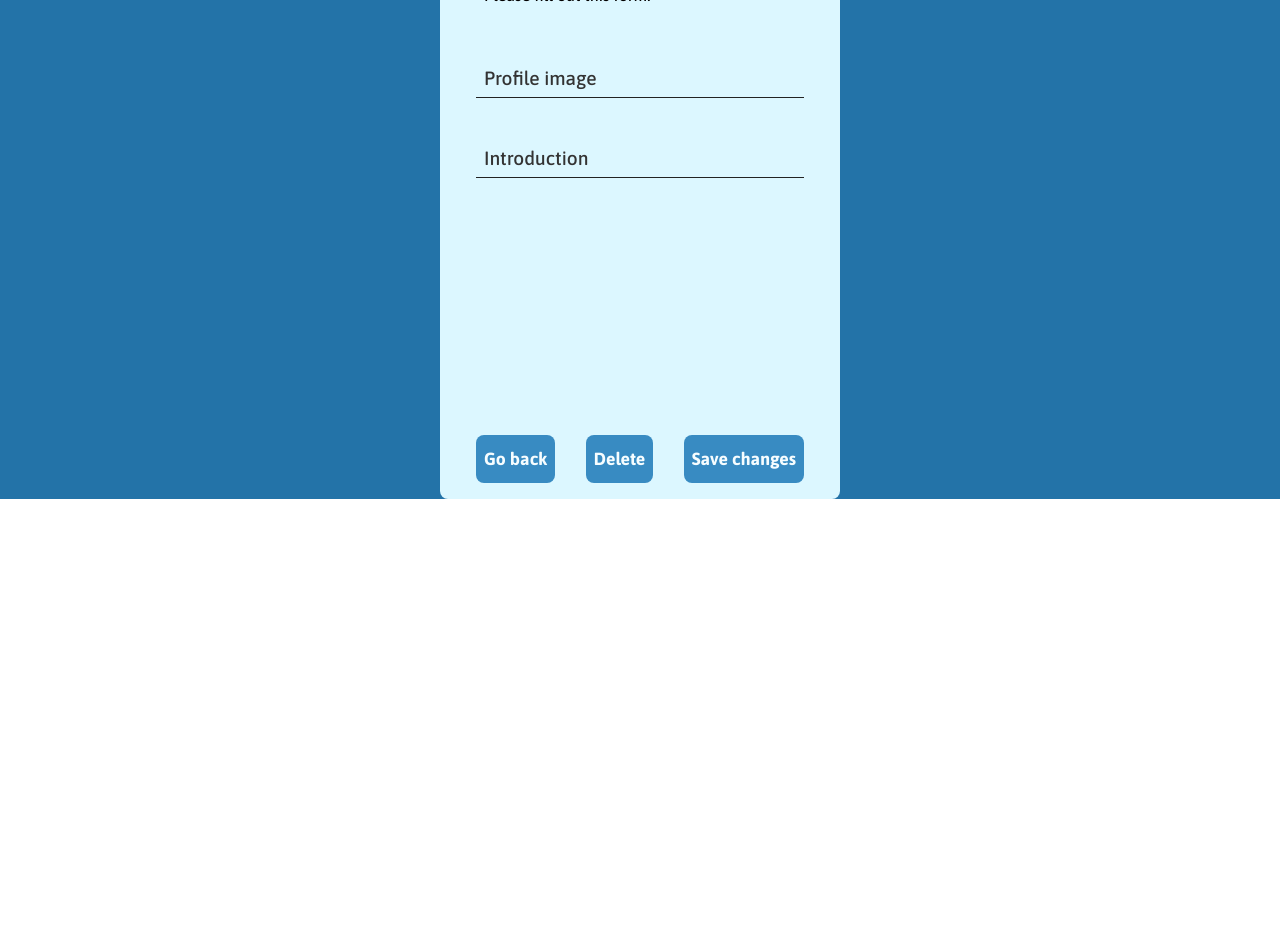
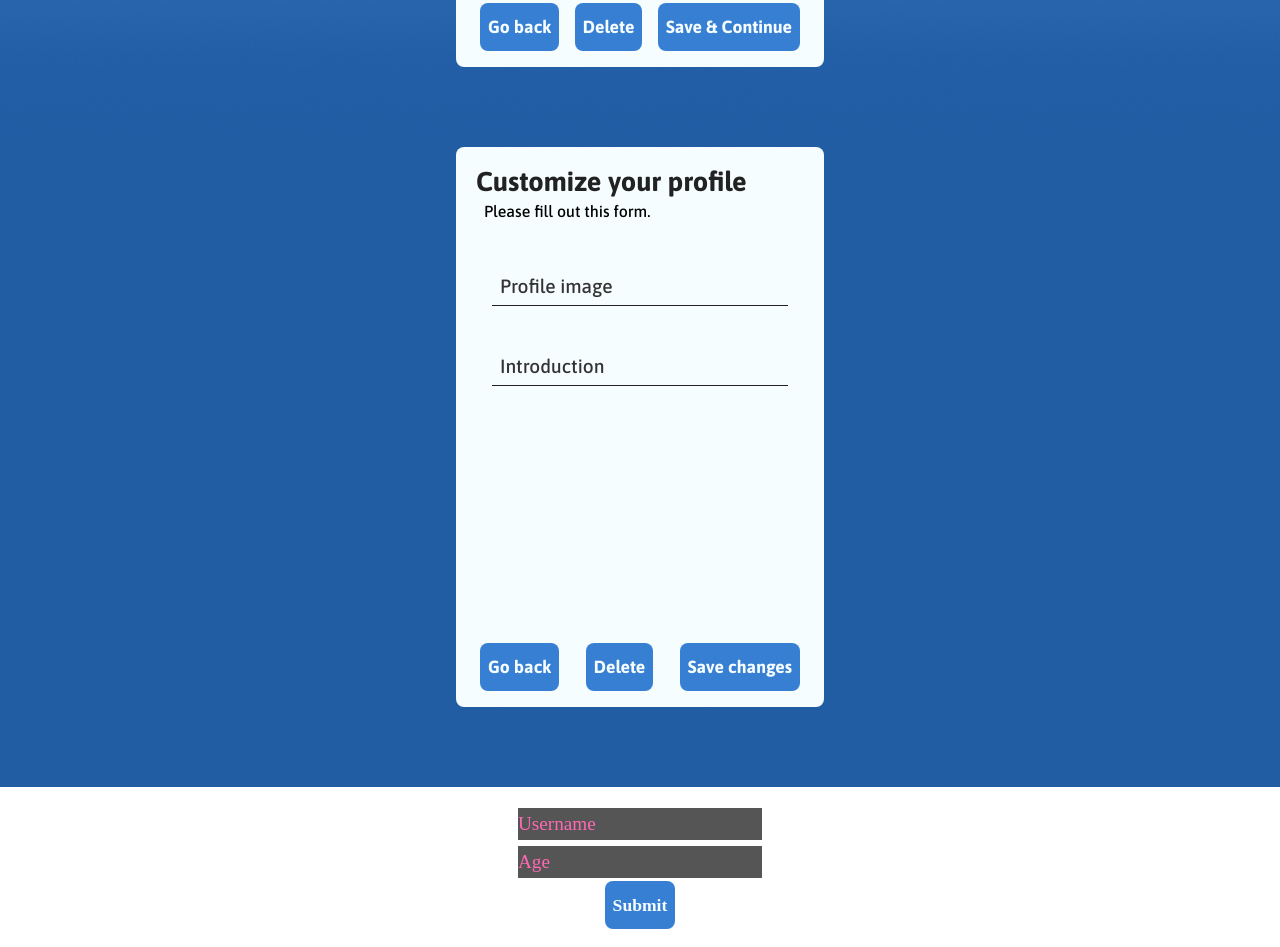
Before and after one commit to Tremyss/Profile-Editor-3-page, a plain HTML site: page profile-editor/frontend/index.html in a window 1280 px wide. Shown: the part 1213-2160 px from the top of the page. Before the commit the page ends 1712 px from the top, so only its background shows below. Drawn offline with Linux system fonts and the light colour scheme.

Commit message:
create test form and collectong data

```diff
--- a/profile-editor/frontend/index.html
+++ b/profile-editor/frontend/index.html
@@ -38,6 +38,7 @@
               <input
                 type="text"
                 class="form-input"
+                id="firstName"
                 name="first-name"
                 required
               />
@@ -66,7 +67,7 @@
           </div>
           <div class="button-container basic-btn-container">
             <button class="btn delete-btn" id="basic-delete-btn">Delete</button>
-            <button class="btn save-btn" id="basic-save-btn">
+            <button type="submit" class="btn save-btn" id="basic-save-btn">
               Save & Continue
             </button>
           </div>
@@ -75,7 +76,7 @@
         <div id="addressContainer" class="page-container">
           <div id="addressLabelSubContainer" class="label-container">
             <label id="addressLabel" class="main-label"
-              >Enter shipping information</label
+              >Enter shipping address</label
             >
             <p id="addressSubLabel" class="sub-label">
               Please fill out this form.
@@ -166,5 +167,25 @@
         </div>
       </form>
     </div>
+
+    <!-- ! Test section -->
+    <form id="testForm" action="">
+      <input
+        type="text"
+        class="test-input form-input"
+        name="username"
+        placeholder="Username"
+        required
+      />
+      <input
+        type="text"
+        class="test-input form-input"
+        name="age"
+        placeholder="Age"
+        required
+      />
+      <button type="submit" class="btn save-btn">Submit</button>
+    </form>
+    <!-- ? end of test -->
   </body>
 </html>
--- a/profile-editor/frontend/public/script.js
+++ b/profile-editor/frontend/public/script.js
@@ -0,0 +1,49 @@
+// const { log } = require("console");
+
+// todo addeventlistenerrel figyeljük a kattintást.
+// todo ha megtörténik, kiolvassuk a mezők értékeit,
+// todo elmentjük egy json fileba
+// todo
+
+/* let firstNameInput = document.querySelector("#firstName");
+const readFirstName = () => {
+    console.log(firstNameInput.value);
+    let firstNameTyped = firstNameInput.value;
+}
+firstNameInput.addEventListener("input", readFirstName);
+ */
+
+/* const FormElement = document.querySelector(".form");
+
+FormElement.addEventListener('submit', (event) => {
+    event.preventDefault();
+}); */
+
+window.onload=function(){
+    const FormE = document.querySelector("#testForm");
+
+    FormE.addEventListener('submit', (event) => {
+        event.preventDefault();
+
+        const formData = new FormData(FormE);
+        console.log(formData.get('username'));
+
+        /* formData.set('username') // overrides what user wrote
+        formData.delete('username') // delete value
+        formData.append('username') // append smg to formData */
+
+        // todo Lets create a json object out of formData
+        // todo first we creat a normal JS object out of all the data
+        // todo then we use fetch API to stringify it to json
+        const testData = Object.fromEntries(formData)
+        console.log(testData);
+
+        fetch('127.0.0.1:9000', {
+            method: 'POST',
+            headers: {
+                'Content-Type': 'application/json'
+            },
+            body: JSON.stringify(testData)
+        });
+    });
+}
--- a/profile-editor/frontend/public/style.css
+++ b/profile-editor/frontend/public/style.css
@@ -1,5 +1,4 @@
-/* --- start of CSS reset --- */
-
+/* ! --- start of CSS reset --- */
 * {
 	margin: 0;
 	padding: 0;
@@ -9,43 +8,41 @@
 	/* background: transparent; */
 	font-family: inherit;
 }
-
 a {
 	text-decoration: none;
 }
-
 a img {
 	border: none;
 }
-
 button,
 a {
 	cursor: pointer;
 	color: inherit;
 }
-
 textarea {
 	resize: none;
 }
-
 button,
 textarea,
 select {
 	appearance: none !important;
 	border-radius: 0;
 }
-
 /* --- end of CSS reset --- */
 
+/* ! GENERAL POSITIONING AND STYLING */
+
 body {
-
 	width: 100%;
 	height: 100%;
 }
 
 #root {
-
-	background-color: rgb(35, 115, 168);
+	/* background-color: rgb(35, 115, 168); */
+	background-color: #377fd3;
+	background-image: url(img/1600_Sky.jpg);
+	background-repeat: no-repeat;
+	background-size: 100%;
 	width: 100vw;
 	display: flex;
 	align-items: flex-start;
@@ -53,7 +50,6 @@ body {
 }
 
 .form {
-
 	font-family: 'Asap', sans-serif;
 	font-weight: 500;
 	width: 25rem;
@@ -61,20 +57,27 @@ body {
 	flex-direction: column;
 	align-items: center;
 	justify-content: center;
-	gap: 1rem;
+	gap: 5rem;
+}
+
+#nameContainer {
+	margin-top: 5rem;
+}
+
+#customContainer {
+	margin-bottom: 5rem;
 }
 
 .page-container {
-	background-color: rgb(220, 247, 255);
+	background-color: rgb(246, 253, 255);
 	position: relative;
 	display: flex;
 	flex-direction: column;
 	align-items: center;
 	justify-content: flex-start;
 	height: 35rem;
-	width: 25rem;
-	gap: 0.5rem;
-	padding: 0.5rem;
+	width: 23rem;
+	padding: 1rem;
 	border-radius: 0.5rem;
 }
 
@@ -103,11 +106,11 @@ body {
 	/* border: 2px solid hotpink; */
 	margin: 0.2rem 0.5rem;
 	/* height: 30rem; */
-	width: 20.5rem;
+	width: 18.5rem;
 }
 
 .form-input {
-	background-color: rgb(220, 247, 255);
+	background-color: rgb(246, 253, 255);
 	font-size: 1.2rem;
 	margin: 0.2rem 0;
 	height: 2rem;
@@ -157,7 +160,7 @@ body {
 	height: 100%;
 	width: 100%;
 	/* border-bottom: 0.2rem solid #5fa8d3; */
-	border-bottom: 0.2rem solid rgb(56, 139, 194);
+	border-bottom: 0.2rem solid #377fd3;
 
 	left: 0;
 	bottom: -0.1rem;
@@ -180,7 +183,8 @@ body {
 .input-mini input:valid + .input-label .content-name {
 	transform: translateY(-180%);
 	font-size: 1rem;
-	color: rgb(56, 139, 194);
+	/* color: rgb(56, 139, 194); */
+	color: #377fd3;
 }
 
 /* ? move the animation line from the left */
@@ -194,7 +198,8 @@ body {
 .button-container {
 	position: absolute;
 	bottom: 1rem;
-	width: 82%;
+	width: 100%;
+	padding: 0 1.5rem;
 	height: 3rem;
 	display: flex;
 	flex-direction: row;
@@ -203,11 +208,11 @@ body {
 }
 
 .basic-btn-container {
-	padding-left: 6rem;
+	padding-left: 7rem;
 }
 
 .btn {
-	background-color: rgb(56, 139, 194);
+	background-color: #377fd3;
 	color: rgb(246, 253, 255);
 	padding: 0.5rem;
 	height: 3rem;
@@ -215,3 +220,24 @@ body {
 	font-weight: 700;
 	border-radius: 0.5rem;
 }
+
+/* ! Test Section */
+
+#testForm {
+	display: flex;
+	flex-direction: column;
+	align-items: center;
+	justify-content: center;
+	height: 10rem;
+}
+
+.test-input {
+	background-color: #555;
+	color: #377fd3;
+}
+
+
+
+.test-input::placeholder {
+	color: hotpink;
+}
```
Also changed, not shown: profile-editor/frontend/public/img/1600_Sky.jpg (added).
